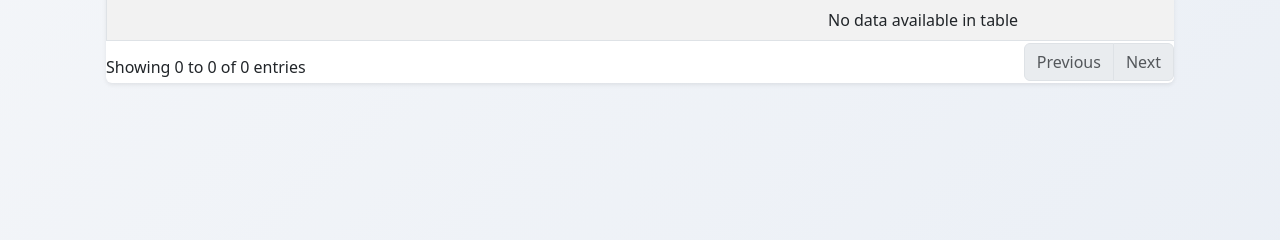
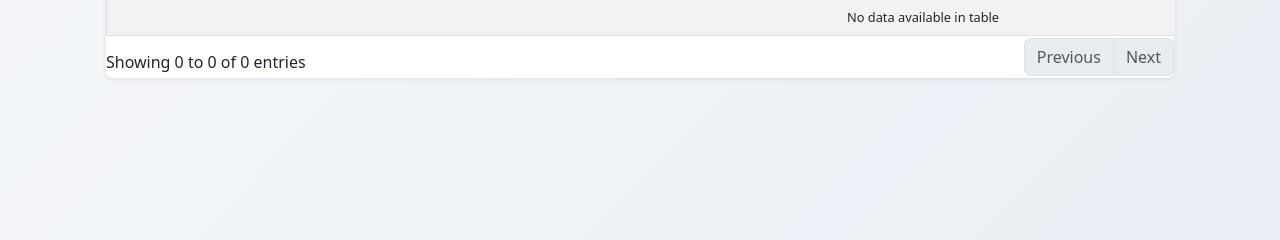
Before and after one commit to HarshaS-26/asset-management, a PHP site: page /assets.php in a window 1280 px wide. Shown: the part 221-461 px from the top of the page. Run offline with PHP 8.4, Linux system fonts and the light colour scheme; a user stored in the database is signed in; data comes from the database, SQL or seed files in the repository; data that the repository does not hold is empty; some libraries are stand-ins or nearby versions.

Commit message:
changed font size

```diff
--- a/php/assets.php
+++ b/php/assets.php
@@ -66,6 +66,11 @@ html, body {
 th {
     white-space: nowrap;
 }
+
+#assetTable tbody td {
+    font-size: 0.8rem;
+}
+
 </style>
 </head>
 
```
